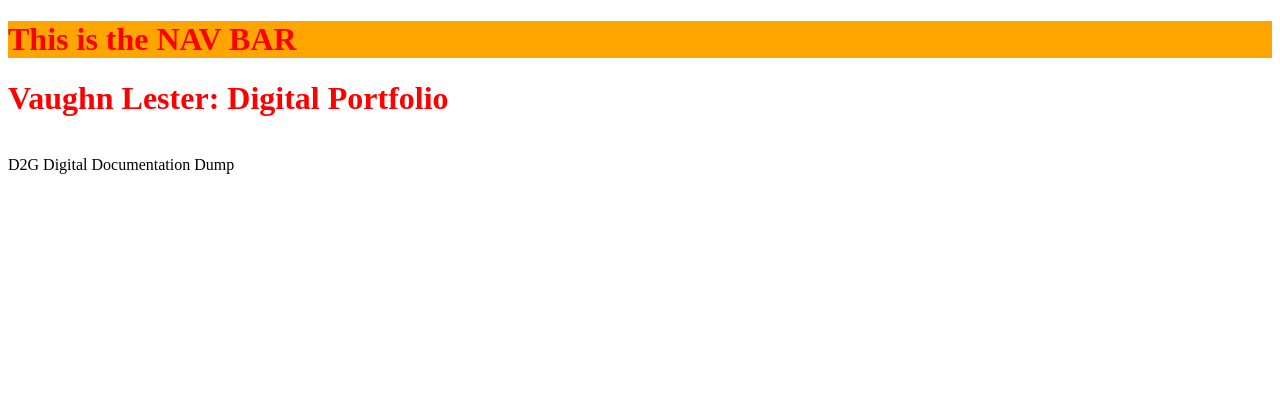
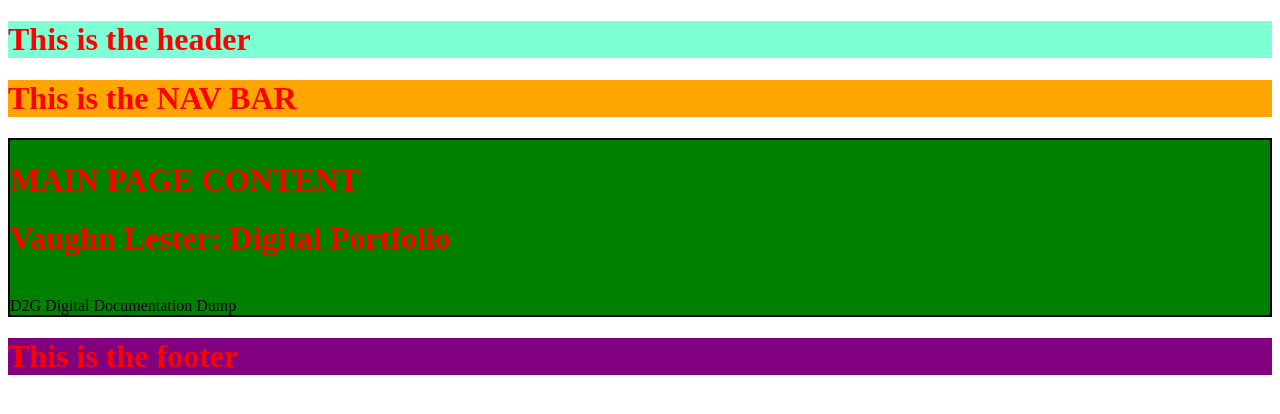
Before and after one commit to VaughnLester/Digital_Portfolio, a React (Vite) app in the folder client/front_end/: page / in a window 1280 px wide. Shown: the top 414 px of the page. Built offline with nearby package versions, Linux system fonts and the light colour scheme; no server answers.

Commit message:
Adds all components of the web page and their individual css pages

```diff
--- a/client/front_end/src/App.jsx
+++ b/client/front_end/src/App.jsx
@@ -1,26 +1,19 @@
 import './index.css';
-import { useState } from "react";
-import { useEffect } from "react";
 import NavBar from "./components/navbar";
+import Header from "./components/header";
+import PageContent from "./components/page_content";
+import Footer from "./components/footer";
 
 
 const App = () => {
-    const [projects, getData] = useState([]); //needed for react, cannot use document.get... this stores those variable and useEffect sets the values (React syntax)
-
-    useEffect(() => {
-    fetch("http://localhost:3000/projectAPI")
-        .then(res => res.json())
-        .then(result => getData(result));
-    }, []);
+    //javascript goes here:
 
   return (
-    //javascript goes here, above the html
     <>
+    <Header />
     <NavBar />
-    <div className="app">
-    <h1>Vaughn Lester: Digital Portfolio</h1><br></br>
-    <a href={projects[0] && projects[0].link}>D2G Digital Documentation Dump</a>
-    </div>
+    <PageContent />
+    <Footer />
     </>
   )
 }
--- a/client/front_end/src/components/footer.jsx
+++ b/client/front_end/src/components/footer.jsx
@@ -0,0 +1,11 @@
+import "../components_css/footer.css"
+
+function footer(){
+    return(
+        <div className="footer">
+        <h1>This is the footer</h1>
+        </div>
+    );
+}
+
+export default footer;
--- a/client/front_end/src/components/header.jsx
+++ b/client/front_end/src/components/header.jsx
@@ -0,0 +1,11 @@
+import "../components_css/header.css"
+
+function header(){
+    return(
+    <div className="header">
+        <h1>This is the header</h1>
+    </div>
+    );
+}
+
+export default header;
--- a/client/front_end/src/components/page_content.jsx
+++ b/client/front_end/src/components/page_content.jsx
@@ -0,0 +1,27 @@
+import "../components_css/page_content.css"
+import { useState } from "react";
+import { useEffect } from "react";
+
+
+
+function page_content(){
+
+    const [projects, getData] = useState([]); //needed for react, cannot use document.get... this stores those variable and useEffect sets the values (React syntax)
+
+    useEffect(() => {
+    fetch("http://localhost:3000/projectAPI")
+        .then(res => res.json())
+        .then(result => getData(result));
+    }, []);
+
+
+    return(
+        <div className="pageContent">
+        <h1>MAIN PAGE CONTENT</h1>
+        <h1>Vaughn Lester: Digital Portfolio</h1><br></br>
+        <a href={projects[0] && projects[0].link}>D2G Digital Documentation Dump</a>
+        </div>
+    );
+}
+
+export default page_content;
--- /dev/null
+++ b/client/front_end/src/components_css/footer.css
@@ -0,0 +1,3 @@
+.footer{
+    background-color: purple;
+}
--- /dev/null
+++ b/client/front_end/src/components_css/header.css
@@ -0,0 +1 @@
+.header{background-color: aquamarine;}
--- /dev/null
+++ b/client/front_end/src/components_css/page_content.css
@@ -0,0 +1,6 @@
+.pageContent{
+    background-color: green;
+    border: 2px;
+    border-style: solid;
+    border-color:black;
+}
```
